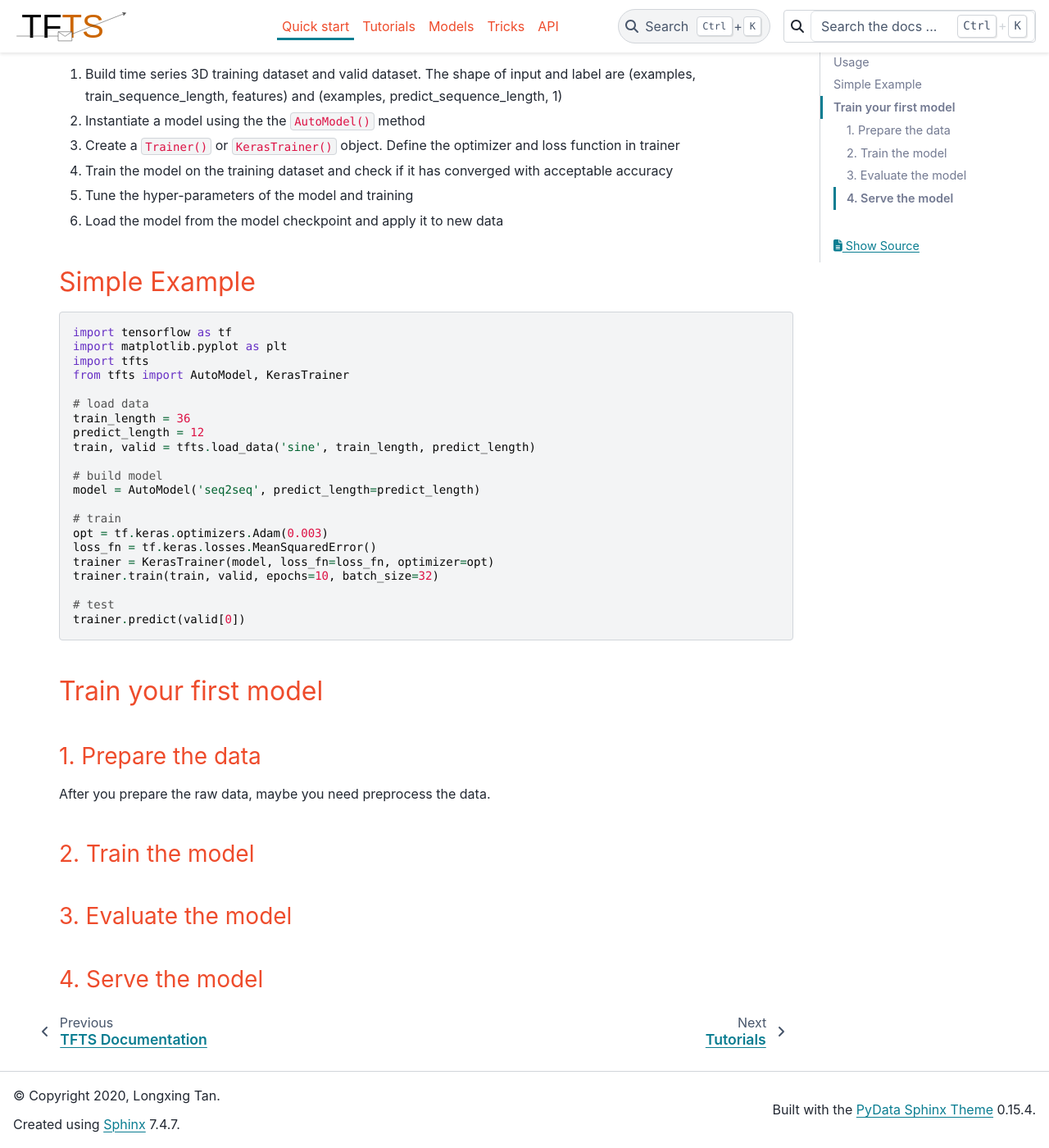
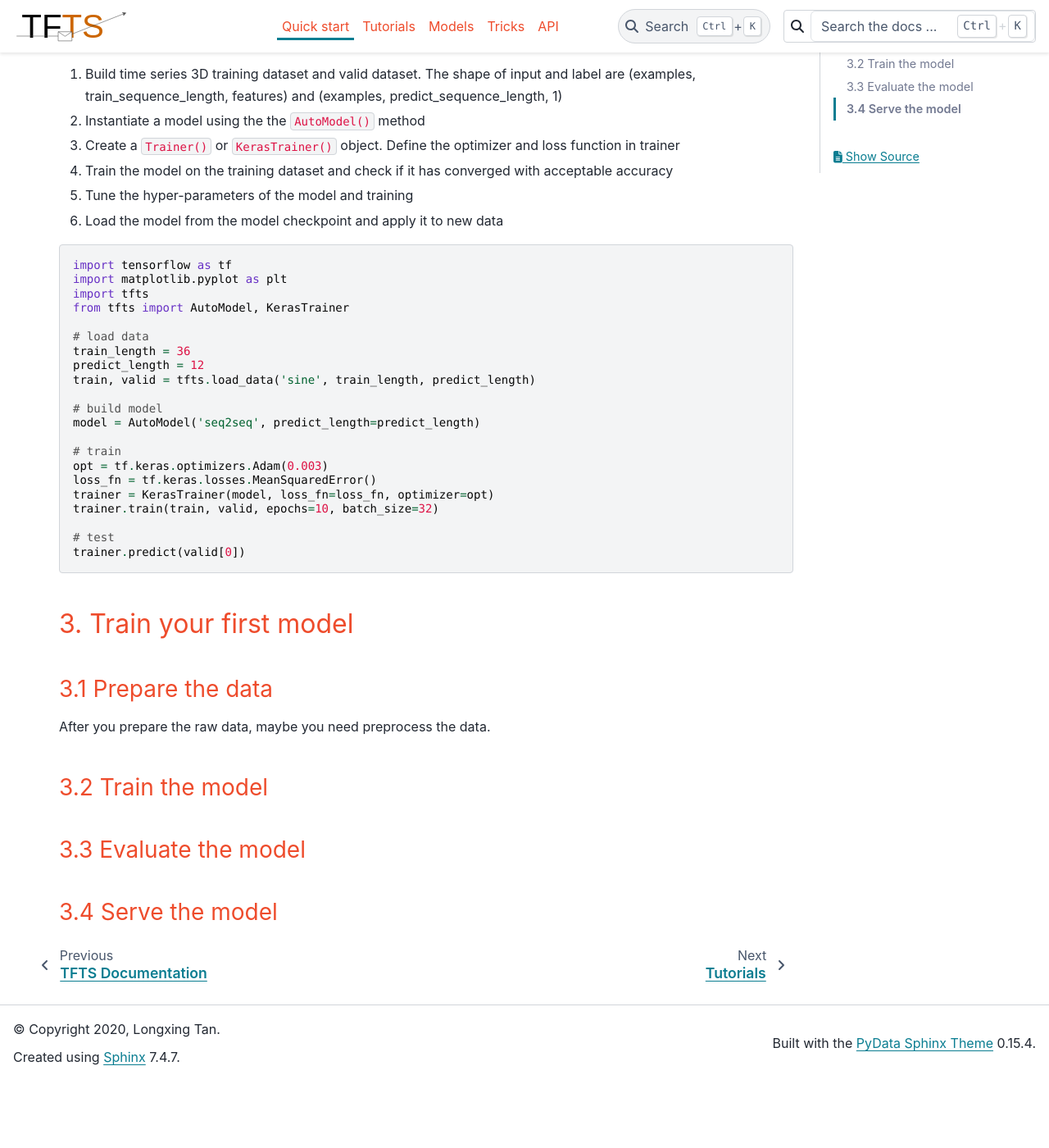
Before and after one commit to LongxingTan/Time-series-prediction, a Sphinx documentation site: the page built from docs/source/quick-start.rst, in a window 1280 px wide and 1400 px high, scrolled down 699 px. Shown: the whole window at 82% size. Built offline with Sphinx 7.4.7 and the PyData theme 0.15.4, drawn with Linux system fonts in a browser that asks for light colours; after the commit the page ends 2017 px from its top, so only the background shows below that; some of the changed text lies outside the part shown.

Commit message:
docs: update

```diff
--- a/docs/source/models.rst
+++ b/docs/source/models.rst
@@ -19,10 +19,11 @@ Bert         soon         soon           False      False
 Transformer  soon         soon           False      False
 ===========  ===========  =============  ========  ==========
 
+
 Models supported
 ------------------
 
-you can you below models in ``AutoModel()``
+you can you below models in ``AutoModel``
 
 * RNN
 * Seq2seq
--- a/docs/source/quick-start.rst
+++ b/docs/source/quick-start.rst
@@ -43,9 +43,6 @@ The general setup for training and testing a model is
 #. Tune the hyper-parameters of the model and training
 #. Load the model from the model checkpoint and apply it to new data
 
-
-Simple Example
------------------
 
 .. code-block:: python
 
@@ -71,24 +68,24 @@ Simple Example
     # test
     trainer.predict(valid[0])
 
-Train your first model
----------------------------
+3. Train your first model
+------------------------------
 
-1. Prepare the data
+3.1 Prepare the data
 ~~~~~~~~~~~~~~~~~~~~~~~~
 After you prepare the raw data, maybe you need preprocess the data.
 
 
 
-2. Train the model
+3.2 Train the model
 ~~~~~~~~~~~~~~~~~~~~~~
 
 
-3. Evaluate the model
+3.3 Evaluate the model
 ~~~~~~~~~~~~~~~~~~~~~~~
 
 
-4. Serve the model
+3.4 Serve the model
 ~~~~~~~~~~~~~~~~~~~~~~~
 
 
--- a/docs/source/tricks.rst
+++ b/docs/source/tricks.rst
@@ -3,8 +3,8 @@ Tricks
 
 .. _tricks:
 
-Flexible tfts usage in competition
-~~~~~~~~~~~~~~~~~~~~~~~~~~~~~~~~~~~
+Use tfts in competition flexible
+~~~~~~~~~~~~~~~~~~~~~~~~~~~~~~~~~~~~~
 
 If you want a better performance, you can import tfts source code to modify it directly. That's how I use it in competitions.
 
--- a/docs/source/tutorials.rst
+++ b/docs/source/tutorials.rst
@@ -24,16 +24,14 @@ tfts supports multi-type time series prediction:
 
 - multi-value multi-steps prediction
 
-the input data feed into the model
+Feed the input data into the model
 ~~~~~~~~~~~~~~~~~~~~~~~~~~~~~~~~~~~~
 
 input 1
 
 .. code-block:: python
 
-	"""
-	tf.data.Dataset
-	"""
+	# tf.data.Dataset
 	batch_size = 1
 	train_length = 10
 	predict_length = 5
```
Also changed, not shown: other parts of docs/source/quick-start.rst (+4 -4 lines).
